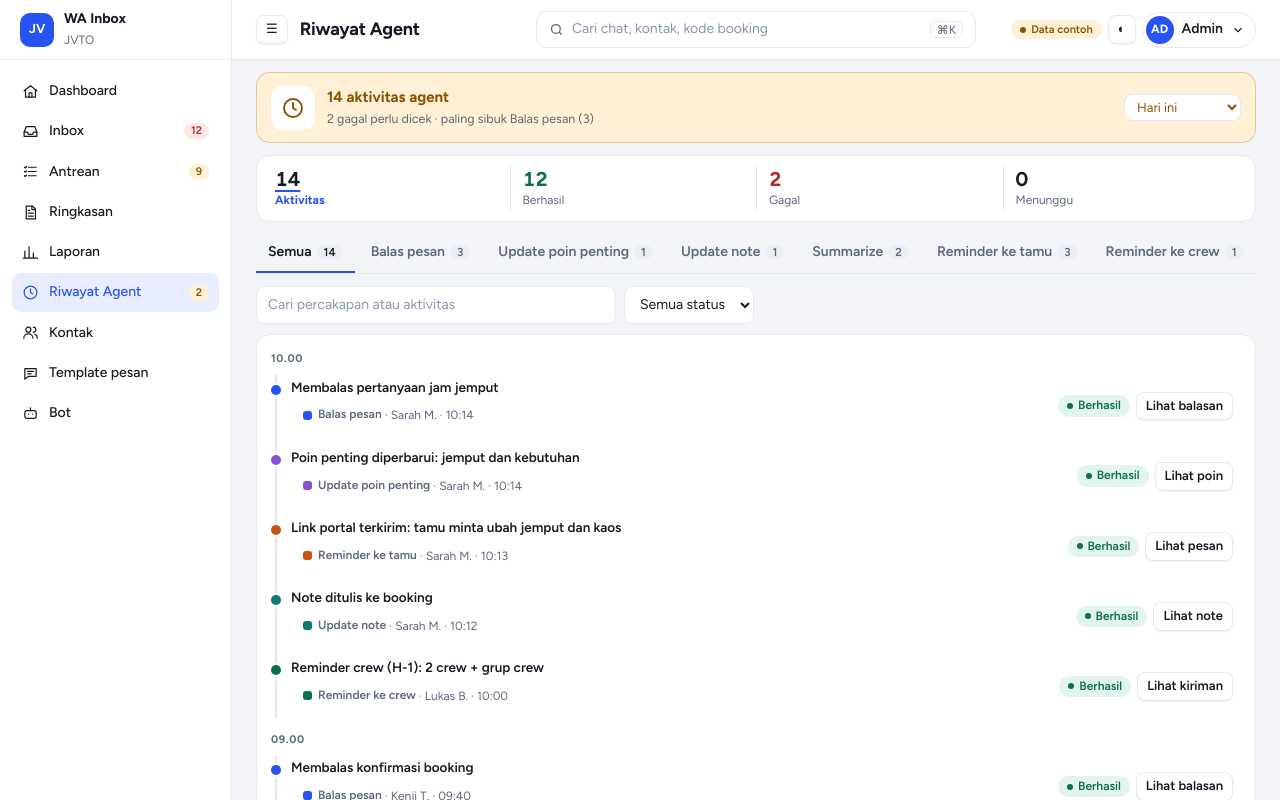
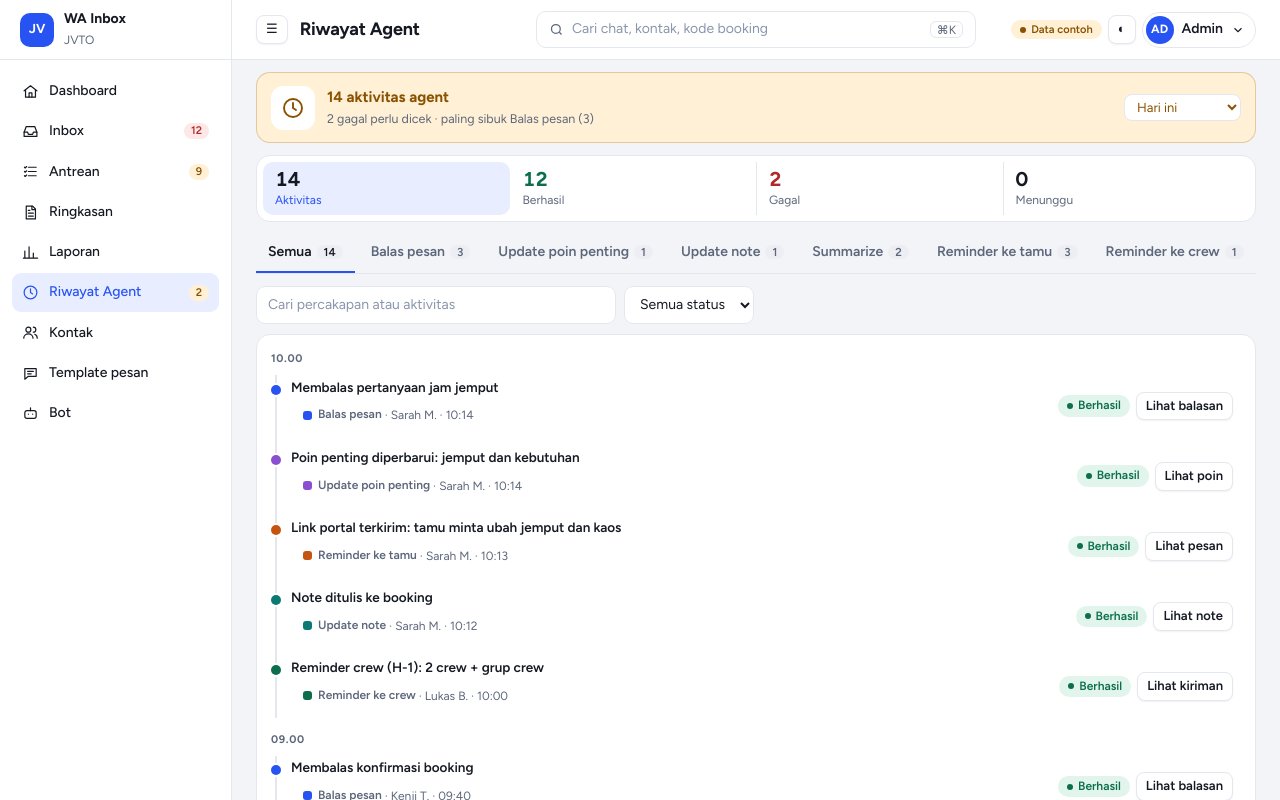
Before and after one commit to jvto-devteam/wa-inbox, a Next.js app: page /new/agent in a window 1280 px wide. Shown: the top 800 px of the page. Built offline with nearby package versions, Linux system fonts and the light colour scheme.

Commit message:
fix(new): penanda aktif strip angka cukup latar tipis, tanpa garis bawah
Berlaku di Bot, Riwayat Agent, dan Template pesan. Garis fokus tidak
muncul saat diketuk.

Co-Authored-By: Claude Opus 5.5 <noreply@anthropic.com>

```diff
--- a/src/app/new/new.css
+++ b/src/app/new/new.css
@@ -662,17 +662,18 @@
 }
 
 /* ---------- Blok bersama halaman (Blocks.tsx) ---------- */
-.nwa .pg-strip{background:var(--surface);border:1px solid var(--line);border-radius:14px;padding:10px 6px;margin-bottom:12px}
+.nwa .pg-strip{background:var(--surface);border:1px solid var(--line);border-radius:14px;padding:6px;margin-bottom:12px}
 .nwa .pg-strip-t{padding:0 10px 6px;font-size:12px;color:var(--muted)}
 .nwa .pg-strip-g{display:grid;grid-template-columns:repeat(var(--n,4),minmax(0,1fr))}
-.nwa .pg-st{display:flex;flex-direction:column;align-items:flex-start;gap:1px;padding:2px 12px;border:0;background:none;color:var(--ink);text-align:left;border-left:1px solid var(--line);min-width:0}
+.nwa .pg-st{display:flex;flex-direction:column;align-items:flex-start;gap:1px;padding:6px 12px;border:0;background:none;color:var(--ink);text-align:left;border-left:1px solid var(--line);min-width:0}
 .nwa .pg-st:first-child{border-left:0}
 .nwa .pg-st b{font-size:20px;font-weight:750;line-height:1.15;font-variant-numeric:tabular-nums}
 .nwa .pg-st span{font-size:12px;color:var(--muted);white-space:nowrap;overflow:hidden;text-overflow:ellipsis;max-width:100%}
 .nwa button.pg-st{cursor:pointer;border-radius:0}
 .nwa button.pg-st:hover span{color:var(--accent)}
-.nwa .pg-st.on span{color:var(--accent);font-weight:650}
-.nwa .pg-st.on b{text-decoration:underline;text-decoration-color:var(--accent);text-decoration-thickness:2px;text-underline-offset:4px}
+.nwa .pg-st.on{background:var(--accent-soft);border-radius:10px}
+.nwa .pg-st.on,.nwa .pg-st.on+.pg-st{border-left-color:transparent}
+.nwa .pg-st.on span{color:var(--accent)}
 .nwa .pg-st b.t-bad{color:var(--bad)}.nwa .pg-st b.t-warn{color:var(--warn)}.nwa .pg-st b.t-good{color:var(--good)}
 .nwa .pg-seg{display:flex;flex-direction:column;gap:8px}
 .nwa .pg-seg-bar{height:10px}
@@ -687,7 +688,7 @@
 .nwa .pg-sec .pill{letter-spacing:0;text-transform:none}
 @media (max-width:860px){
  .nwa .pg-strip{border:0;border-radius:14px}
- .nwa .pg-st{padding:2px 8px}
+ .nwa .pg-st{padding:6px 8px}
  .nwa .pg-st b{font-size:18px}
  .nwa .pg-st span{font-size:11px}
  .nwa .pg-seg-l{flex-wrap:nowrap;overflow-x:auto;scrollbar-width:none;margin:0 -14px;padding:0 14px}
@@ -781,3 +782,4 @@
 .nwa #t-drawer:has(.drawer)::before{content:"";position:fixed;inset:0;background:rgba(10,14,24,.25);z-index:39}
 .nwa .view.fx>#t-drawer,.nwa .view.fx>#k-drawer{animation:none}
 .nwa #k-drawer:has(.drawer)::before{content:"";position:fixed;inset:0;background:rgba(10,14,24,.25);z-index:39}
+.nwa .pg-st:focus:not(:focus-visible),.nwa .pg-seg-l>button:focus:not(:focus-visible){outline:none}
```
